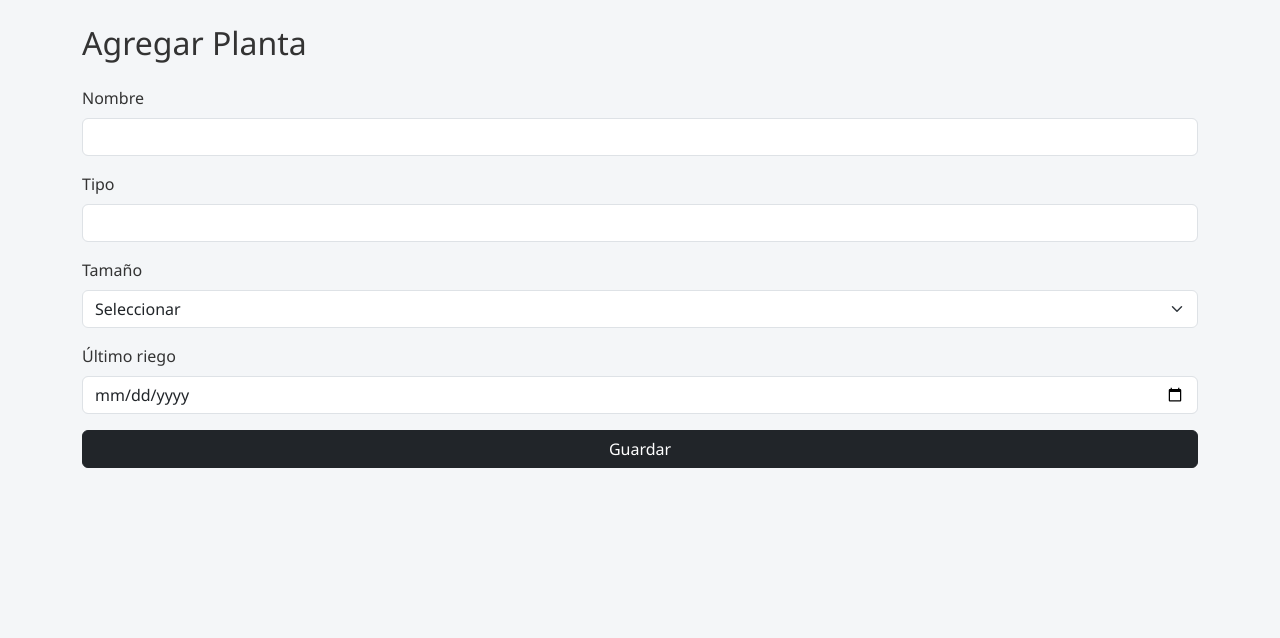
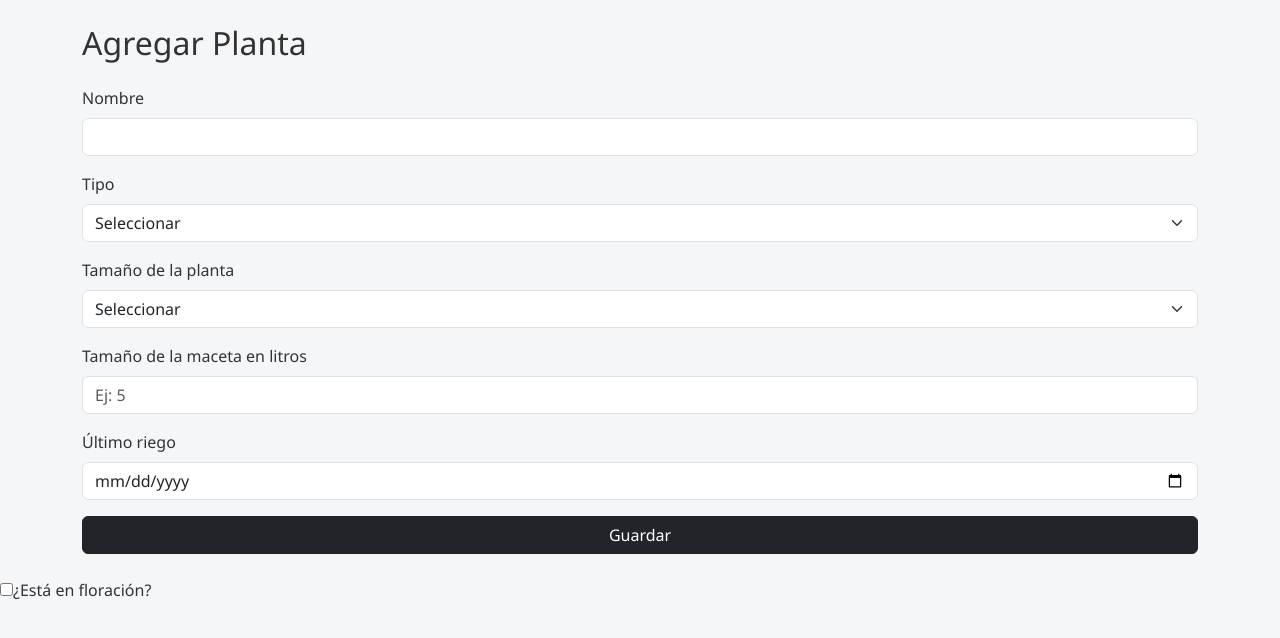
Before and after one commit to NicolasAzaceta/Riego-Indoor, a Django app: template riego_indoor/templates/add-plants.html in a window 1280 px wide. Shown: the top 638 px of the page. Run offline with Django 5.2, Linux system fonts and the light colour scheme; the template is opened without the code that fills it, so the values that code supplies are empty.

Commit message:
Avance en el front. Falta acomodar el json que hace el post de la creacion de plantas

```diff
--- a/riego_indoor/plantas/urls.py
+++ b/riego_indoor/plantas/urls.py
@@ -1,8 +1,7 @@
 from django.urls import path, include
 from rest_framework.routers import DefaultRouter
-from .views import PlantaViewSet, RiegoViewSet, RegisterView #UsuarioViewSet
+from .views import PlantaViewSet, RiegoViewSet, RegisterView, index_view, add_view #UsuarioViewSet
 from django.views.generic import TemplateView
-from .views import index_view
 from django.contrib.auth.views import LoginView
 from . import views
 
@@ -19,6 +18,7 @@ urlpatterns = [
     path('', TemplateView.as_view(template_name='login.html'), name='home'),  # si querés que sea la raíz
     # Asegurate de tener el template login.html en la carpeta templates y la configuración correcta en settings.py
     path('dashboard/', index_view, name='dashboard'),
+    path('add/', add_view, name='add'),
 
 
 ]
--- a/riego_indoor/plantas/views.py
+++ b/riego_indoor/plantas/views.py
@@ -21,6 +21,9 @@ def home(request):
 
 def index_view(request):
     return render(request, 'index.html')
+
+def add_view(request):
+    return render(request, 'add-plants.html')
 
 # -------- Registro de usuarios --------
 from rest_framework.views import APIView
--- a/riego_indoor/riego_indoor/urls.py
+++ b/riego_indoor/riego_indoor/urls.py
@@ -4,8 +4,6 @@ from django.urls import path, include
 from rest_framework_simplejwt.views import TokenObtainPairView, TokenRefreshView
 #from django.http import HttpResponse
 from plantas.views import home
-from plantas.views import index_view
-
 
 # def home(request):
 #     return HttpResponse("Bienvenido a la API de Riego Indoor")
--- a/riego_indoor/static/js/add.js
+++ b/riego_indoor/static/js/add.js
@@ -1,20 +1,49 @@
-document.getElementById("plant-form").addEventListener("submit", async (e) => {
-  e.preventDefault();
-  const token = localStorage.getItem("token");
+document.addEventListener("DOMContentLoaded", () => {
+  const form = document.querySelector("#form-agregar-planta");
 
-  const data = {
-    nombre: document.getElementById("nombre").value,
-    tipo: document.getElementById("tipo").value,
-    tamano: document.getElementById("tamano").value,
-    ultimo_riego: document.getElementById("ultimo_riego").value,
-  };
+  form.addEventListener("submit", async (e) => {
+    e.preventDefault();
 
-  try {
-    await crearPlanta(data, token);
-    alert("Planta creada con éxito");
-    window.location.href = "index.html";
-  } catch (err) {
-    alert("Error al guardar la planta");
-    console.error(err);
-  }
+    const nombre = document.querySelector("#nombre").value.trim();
+    const tipo = document.querySelector("#tipo").value.trim();
+    const tamaño = document.querySelector("#tamano").value;
+    const maceta = document.querySelector("#maceta").value.trim();
+    //const enFloracion = document.querySelector("#en_floracion").checked;
+    const ultimoRiego = document.querySelector("#ultimo_riego").value;
+
+    // Validación básica
+    if (!nombre || !tipo || !tamaño || !ultimoRiego || !maceta) {
+    alert("Por favor, completá todos los campos.");
+    return;
+    }
+
+    const nuevaPlanta = {
+      nombre_personalizado: nombre,
+      tipo_planta: tipo,
+      tamano_planta: tamaño,
+      tamano_maceta_litros: maceta,
+      fecha_ultimo_riego: ultimoRiego,
+      //en_floracion: enFloracion,
+    };
+    try {
+      const token = await obtenerTokenValido();
+      const res = await fetch("/api/plantas/", {
+        method: "POST",
+        headers: {
+          "Content-Type": "application/json",
+          Authorization: `Bearer ${token}`,
+        },
+        body: JSON.stringify(nuevaPlanta),
+      });
+
+      if (!res.ok) throw new Error("Error al guardar la planta");
+
+      // Feedback visual y redirección
+      alert("🌱 Planta guardada con éxito");
+      window.location.href = "home/dashboard/";
+    } catch (err) {
+      console.error(err);
+      alert("Hubo un problema al agregar la planta. Revisá los datos e intentá de nuevo.");
+    }
+  });
 });
--- a/riego_indoor/templates/add-plants.html
+++ b/riego_indoor/templates/add-plants.html
@@ -5,31 +5,41 @@
   <meta name="viewport" content="width=device-width, initial-scale=1.0" />
   <title>Agregar Planta</title>
   <link href="https://cdn.jsdelivr.net/npm/bootstrap@5.3.2/dist/css/bootstrap.min.css" rel="stylesheet" />
-  <link rel="stylesheet" href="css/styles.css">
+  {% load static %}
+  <link rel="stylesheet" href="{% static 'css/styles.css' %}">
 </head>
 <body>
   <div class="container py-4">
     <h2 class="mb-4">Agregar Planta</h2>
-    <form id="plant-form">
+    <form id="form-agregar-planta">
       <div class="mb-3">
         <label for="nombre" class="form-label">Nombre</label>
         <input type="text" class="form-control" id="nombre" required />
       </div>
-
       <div class="mb-3">
         <label for="tipo" class="form-label">Tipo</label>
-        <input type="text" class="form-control" id="tipo" required />
+        <select class="form-select" id="tipo" type="text" required>
+          <option value="">Seleccionar</option>
+          <option value="Pequeña">Auto</option>
+          <option value="Mediana">Foto</option>
+        </select>
       </div>
-
       <div class="mb-3">
-        <label for="tamano" class="form-label">Tamaño</label>
-        <select class="form-select" id="tamano" required>
+        <label for="tamano" class="form-label">Tamaño de la planta</label>
+        <select class="form-select" id="tamano" type="text" required>
           <option value="">Seleccionar</option>
           <option value="Pequeña">Pequeña</option>
           <option value="Mediana">Mediana</option>
           <option value="Grande">Grande</option>
         </select>
       </div>
+
+      <div class="mb-3">
+      <label for="maceta" class="form-label">Tamaño de la maceta en litros</label>
+      <input type="text" class="form-control" id="maceta" name="maceta" placeholder="Ej: 5" required/>
+      </div>
+
+
 
       <div class="mb-3">
         <label for="ultimo_riego" class="form-label">Último riego</label>
@@ -41,8 +51,13 @@
       </div>
     </form>
   </div>
-
-  <script src="js/api.js"></script>
-  <script src="js/add.js"></script>
+  {% load static %}
+  <script src="{% static 'js/api.js' %}"></script>
+  {% load static %}
+  <script src="{% static 'js/add.js' %}"></script>
 </body>
 </html>
+
+<div class="mb-3">
+        <label><input type="checkbox" id="en_floracion" />¿Está en floración?</label>
+      </div>
--- a/riego_indoor/templates/index.html
+++ b/riego_indoor/templates/index.html
@@ -21,7 +21,7 @@
     <h2 class="mb-4">Mis Plantas</h2>
     <div id="plant-list" class="row gy-3"></div>
     <div class="d-grid mt-4">
-      <a href="add-plant.html" class="btn btn-dark">Agregar Planta</a>
+      <button class="btn btn-dark" onclick="window.location.href='/home/add/'">Agregar Planta</button>
     </div>
   </div>
 
```
Also changed, not shown: riego_indoor/static/js/plants.js (+2 -11 lines).
